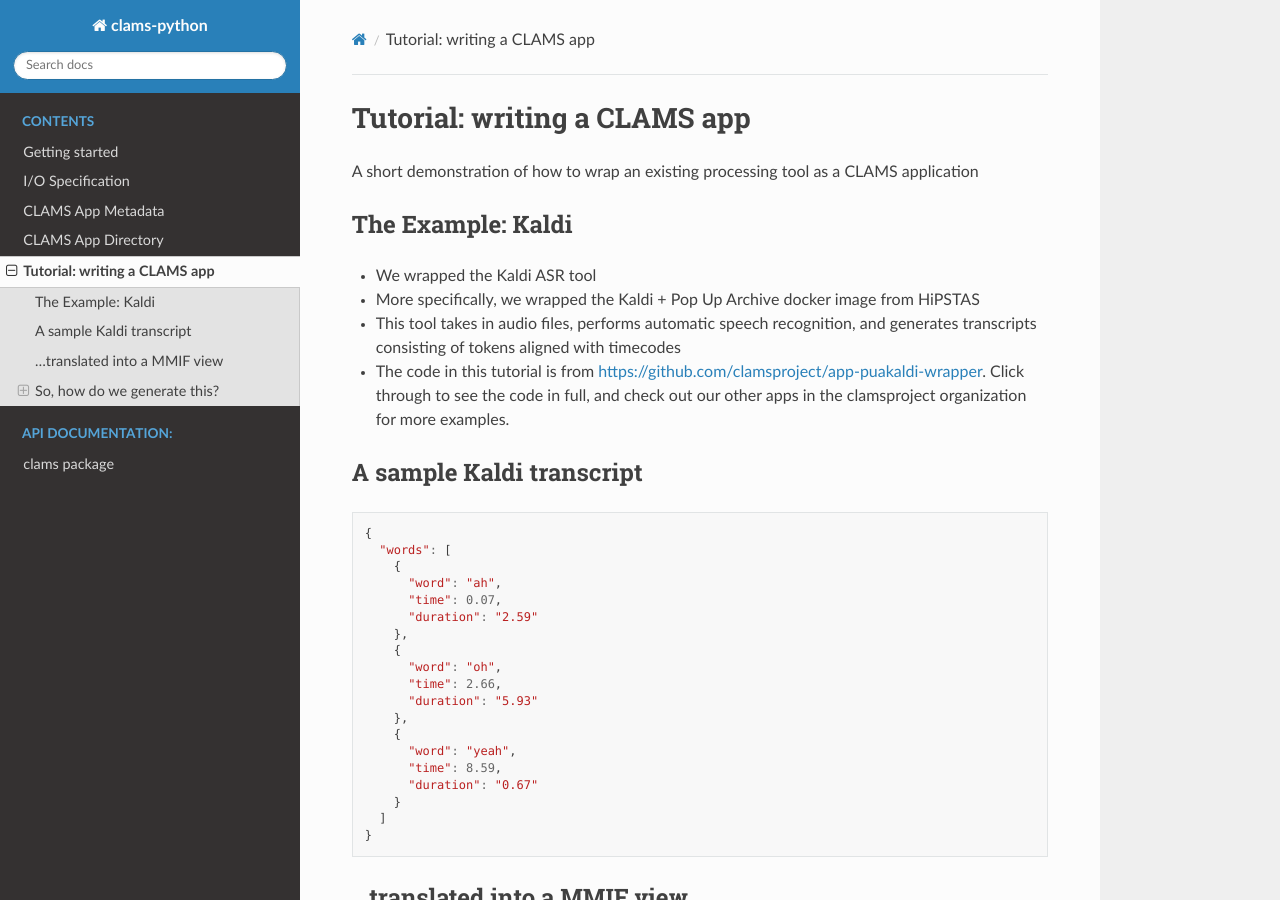
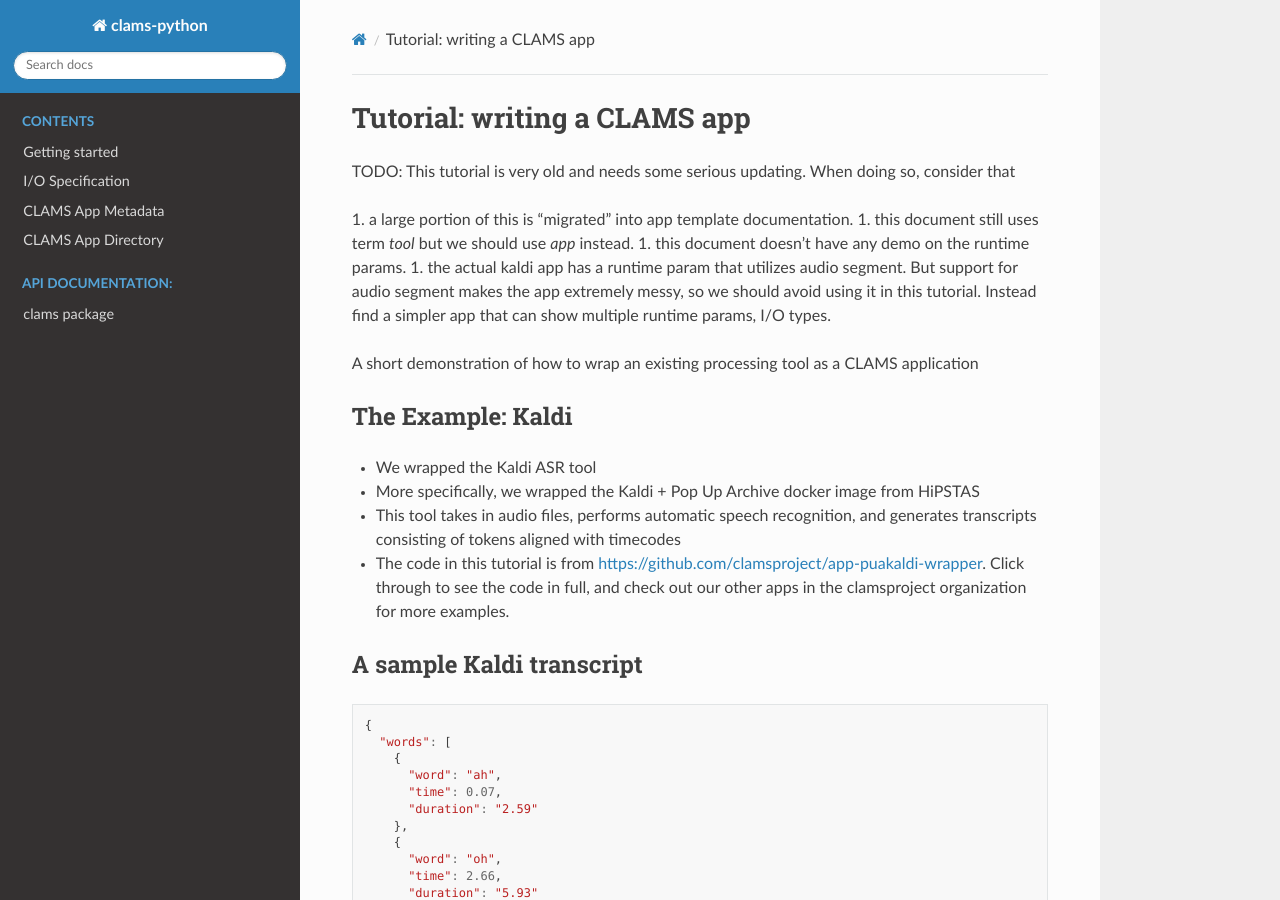
Before and after one commit to clamsproject/clams-python, a Sphinx documentation site: the page built from documentation/tutorial.rst, in a window 1280 px wide and 900 px high. Built offline with Sphinx 7.4.7 and the Read the Docs theme 2.0.0, drawn with Linux system fonts in a browser that asks for light colours; the version number could not be read and is left out.

Commit message:
hiding tutorial documentation for now, as it's too much outdated

```diff
--- a/documentation/index.rst
+++ b/documentation/index.rst
@@ -11,7 +11,6 @@ Welcome to CLAMS Python SDK documentation!
   input-output
   appmetadata
   appdirectory
-  tutorial
 
 .. toctree::
   :maxdepth: 2
--- a/documentation/tutorial.rst
+++ b/documentation/tutorial.rst
@@ -3,6 +3,14 @@
 
 Tutorial: writing a CLAMS app
 =============================
+
+TODO: This tutorial is very old and needs some serious updating. When doing so, consider that
+
+1. a large portion of this is "migrated" into app template documentation.
+1. this document still uses term `tool` but we should use `app` instead.
+1. this document doesn't have any demo on the runtime params.
+1. the actual kaldi app has a runtime param that utilizes audio segment. But support for audio segment makes the app extremely messy, so we should avoid using it in this tutorial. Instead find a simpler app that can show multiple runtime params, I/O types.
+
 
 A short demonstration of how to wrap an existing processing tool as a
 CLAMS application
```
Also changed, not shown: 1 other file.
